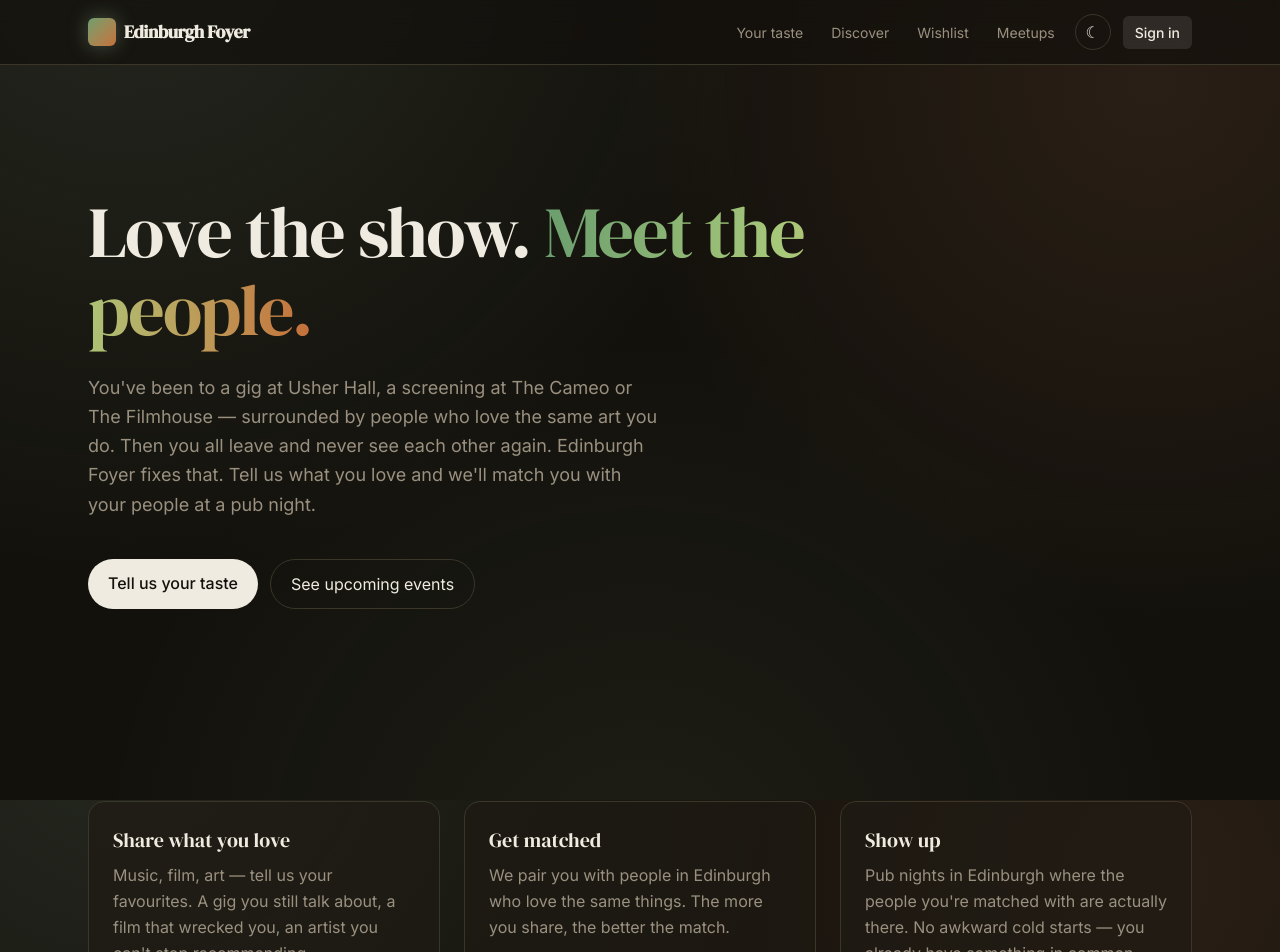
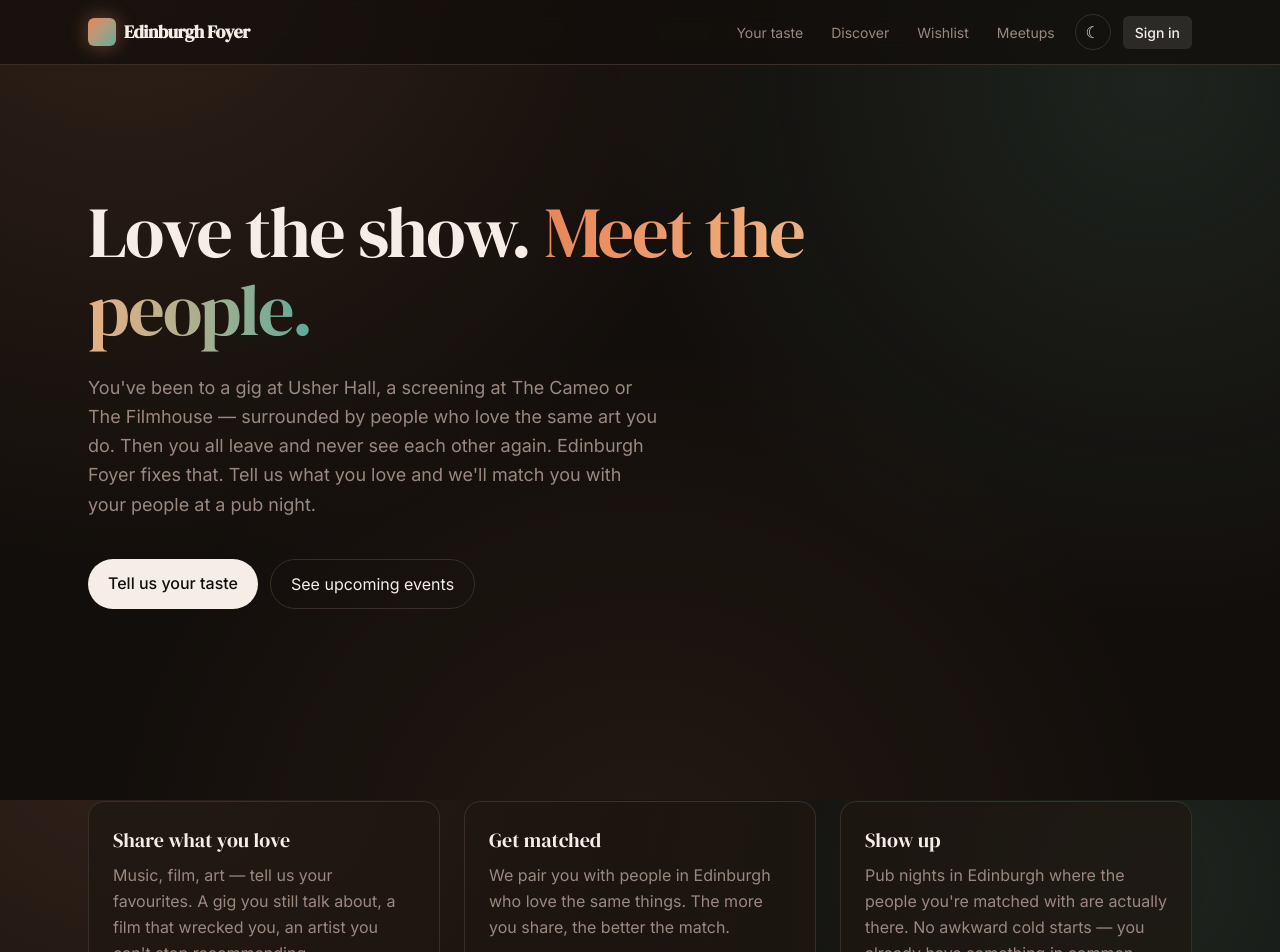
Before and after one commit to MarcusTheAiGuy/Mixtape, a Next.js app: page / in a window 1280 px wide. Shown: the top 952 px of the page. Built offline with nearby package versions, Linux system fonts and the light colour scheme.

Commit message:
Retheme to papaya & sea glass colour palette
Warm coral-orange papaya (#e8855a) and muted mint sea glass (#5aaa99)
replace the previous sage/terracotta scheme throughout.

https://claude.ai/code/session_01UZWD3UGsyzBGRLoUq4uwA4

```diff
--- a/src/app/globals.css
+++ b/src/app/globals.css
@@ -4,23 +4,23 @@
 @variant dark (&:where(.dark, .dark *));
 
 :root {
-  --color-background: #f5f0e8;
-  --color-foreground: #1c1a14;
-  --color-accent: #6b9e6e;
-  --color-accent-2: #c4703a;
-  --color-muted: #8a8070;
-  --color-card: #fdfaf4;
-  --color-border: #e0d8c8;
+  --color-background: #faf2ec;
+  --color-foreground: #1a1614;
+  --color-accent: #e8855a;
+  --color-accent-2: #5aaa99;
+  --color-muted: #8a7a72;
+  --color-card: #fef8f2;
+  --color-border: #ecddd4;
 }
 
 .dark {
-  --color-background: #13110c;
-  --color-foreground: #f0ebe0;
-  --color-accent: #8fb494;
-  --color-accent-2: #d4855a;
-  --color-muted: #9a9080;
-  --color-card: #1e1b13;
-  --color-border: #3a3628;
+  --color-background: #120e0b;
+  --color-foreground: #f5ede6;
+  --color-accent: #f0956e;
+  --color-accent-2: #72bfaf;
+  --color-muted: #9a8880;
+  --color-card: #1e1610;
+  --color-border: #3a2e28;
 }
 
 @layer base {
--- a/src/app/page.tsx
+++ b/src/app/page.tsx
@@ -31,14 +31,14 @@ export default function HomePage() {
           <Link
             key={f.title}
             href={f.href}
-            className="group relative overflow-hidden rounded-2xl border border-[color:var(--color-border)] bg-[color:var(--color-card)]/70 p-6 hover:border-[#6b9e6e]/60 transition-colors"
+            className="group relative overflow-hidden rounded-2xl border border-[color:var(--color-border)] bg-[color:var(--color-card)]/70 p-6 hover:border-[#5aaa99]/60 transition-colors"
           >
-            <div className="absolute inset-0 bg-gradient-to-br from-[#6b9e6e]/0 via-transparent to-[#c4703a]/0 group-hover:from-[#6b9e6e]/8 group-hover:to-[#c4703a]/8 transition-colors" />
+            <div className="absolute inset-0 bg-gradient-to-br from-[#e8855a]/0 via-transparent to-[#5aaa99]/0 group-hover:from-[#e8855a]/8 group-hover:to-[#5aaa99]/8 transition-colors" />
             <h3 className="relative text-xl font-normal mb-2">{f.title}</h3>
             <p className="relative text-[color:var(--color-muted)] leading-relaxed mb-6">
               {f.body}
             </p>
-            <span className="relative inline-flex items-center text-sm text-[#6b9e6e] group-hover:text-[#c4703a] transition-colors">
+            <span className="relative inline-flex items-center text-sm text-[#5aaa99] group-hover:text-[#e8855a] transition-colors">
               {f.cta}
               <span className="ml-1 transition-transform group-hover:translate-x-0.5">→</span>
             </span>
--- a/src/components/Hero.tsx
+++ b/src/components/Hero.tsx
@@ -13,7 +13,7 @@ export function Hero() {
         className="text-5xl md:text-7xl tracking-tight font-normal leading-[1.08] max-w-3xl"
       >
         Love the show.{" "}
-        <span className="bg-gradient-to-r from-[#6b9e6e] via-[#a8c97a] to-[#c4703a] bg-clip-text text-transparent">
+        <span className="bg-gradient-to-r from-[#e8855a] via-[#f0b080] to-[#5aaa99] bg-clip-text text-transparent">
           Meet the people.
         </span>
       </motion.h1>
--- a/src/components/Navbar.tsx
+++ b/src/components/Navbar.tsx
@@ -13,7 +13,7 @@ export function Navbar() {
     <header className="sticky top-0 z-40 backdrop-blur-md bg-[color:var(--color-background)]/70 border-b border-[color:var(--color-border)]">
       <nav className="max-w-6xl mx-auto px-6 h-16 flex items-center justify-between">
         <Link href="/" className="flex items-center gap-2 group">
-          <span className="inline-block w-7 h-7 rounded-md bg-gradient-to-br from-[#6b9e6e] to-[#c4703a] shadow-[0_0_20px_color-mix(in_oklab,var(--color-accent)_40%,transparent)] group-hover:scale-105 transition-transform" />
+          <span className="inline-block w-7 h-7 rounded-md bg-gradient-to-br from-[#e8855a] to-[#5aaa99] shadow-[0_0_20px_color-mix(in_oklab,var(--color-accent)_40%,transparent)] group-hover:scale-105 transition-transform" />
           <span className="text-lg tracking-tight font-semibold" style={{ fontFamily: "var(--font-serif), Georgia, serif" }}>Edinburgh Foyer</span>
         </Link>
 
```
